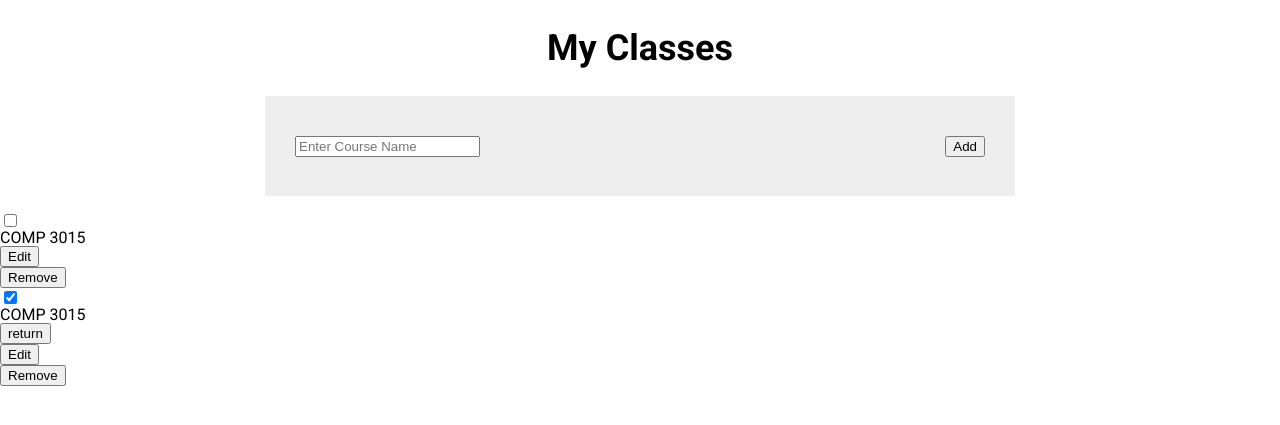
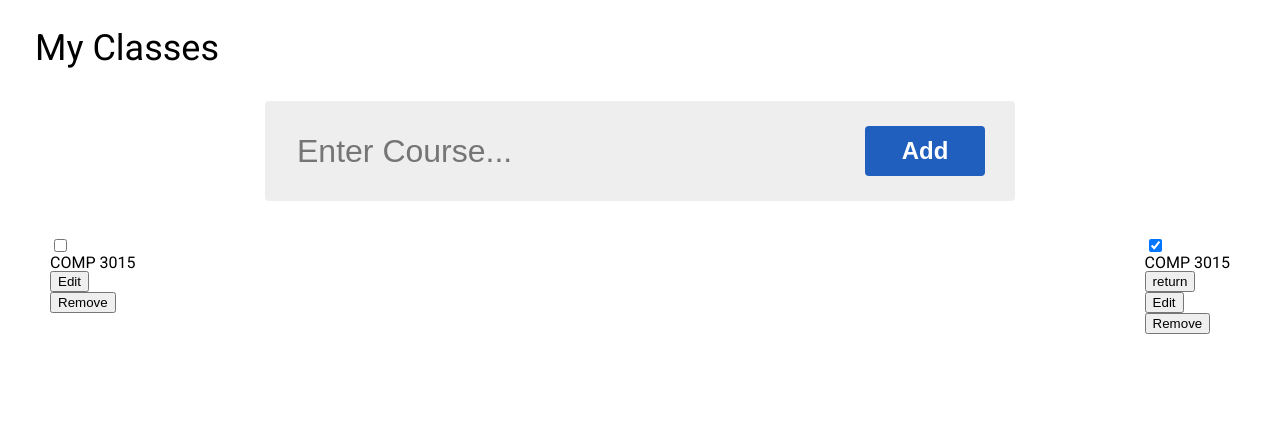
Before and after one commit to hkainth7/courseManager, a PHP site: page / in a window 1280 px wide. Shown: the top 425 px of the page. Run offline with PHP 8.4, Linux system fonts and the light colour scheme.

Commit message:
changes to html structure and added css styling

```diff
--- a/index.html
+++ b/index.html
@@ -20,8 +20,8 @@
             <form enctype="multipart/form-data" action="./processCourse.php" method="post" class="form">
                 <div class="course-input-container">
                     <div class="input">
-                        <label for="courseName" class="sr-only">Enter Course Number</label>
-                        <input type="text" name="courseName" id="courseName" placeholder="Enter Course Name">
+                        <label for="courseName" class="sr-only">Enter Course</label>
+                        <input type="text" name="courseName" id="courseName" placeholder="Enter Course...">
                     </div>
                     <div class="add-button-container">
                         <input type="submit" value="Add" class="add-button">
@@ -29,6 +29,7 @@
                 </div>
             </form>
         </div>
+        <div class="courses-container">
             <div class="current-courses-list-container">
                 <div class="current-course-container">
                     <div class="course-checkbox-container">
@@ -69,5 +70,6 @@
                 </div>
             </div>
         </div>
+    </div>
 </body>
 </html>
--- a/styles.css
+++ b/styles.css
@@ -16,15 +16,16 @@ body {
 }
 
 .title-container {
-    padding: 15px;
-    padding-top: 30px;
-    text-align: center;
+    padding: 30px 25px 20px 35px;
+
 }
 
 .title {
     font-size: 36px;
-    font-weight: 700;
+
 }
+
+/* style form and inputs */
 
 .form-container {
     padding: 15px;
@@ -41,10 +42,53 @@ body {
     height: 100px;
     background-color: #eee;
     padding: 20px 30px;
+    border-radius: 4px;
+}
+
+.input{
+    flex-grow: 1;
+    height: 100%;
+    display: flex;
+    align-items: center;
+}
+
+.input input {
+    height: 100%;
+    width: 75%;
+    background-color: inherit;
+    border: none;
+    outline: none;
+    font-size: 32px;
+}
+
+.add-button-container input {
+    border: none;
+    outline: none;
+    width: 120px;
+    height: 50px;
+    background-color: #205FBD;
+    cursor: pointer;
+    font-size: 24px;
+    color: white;
+    font-weight: 700;
+    border-radius: 4px;
+}
+
+.input input::placeholder {
+    font-size: 32px;
 }
 
 
-/* helper class */
+/* style courses section */
+
+.courses-container {
+    display: flex;
+    padding: 20px 50px;
+    justify-content: space-between;
+}
+
+
+/* helper classes */
 
 .sr-only {
 	position: absolute;
```
Lines whose indentation alone changed are shown as unchanged.
